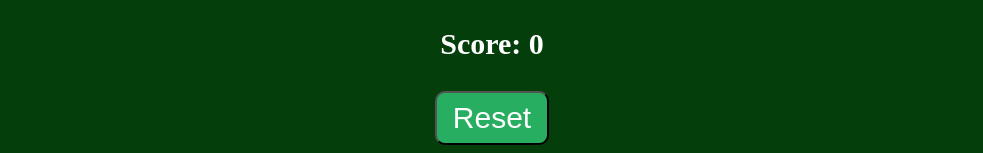
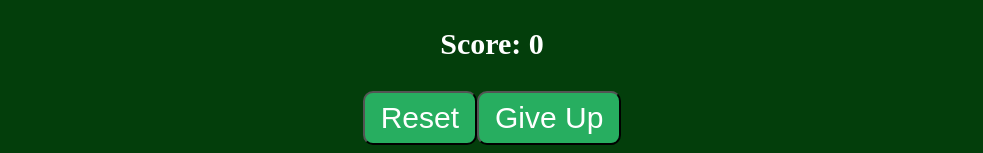
Before and after one commit to VeerTheDeer/MemoryGame, a plain HTML site: page index.html in a window 1280 px wide. Shown: the part 790-943 px from the top of the page, without its empty margins (148-1131 px from the left). Drawn offline with Linux system fonts and the light colour scheme.

Commit message:
updated give up button

```diff
--- a/index.html
+++ b/index.html
@@ -12,6 +12,7 @@
     <p>Score: <span class="score"></span></p>
     <div class="actions">
         <button onclick="restart()">Reset</button>
+        <button class="give-up-button">Give Up</button>
     </div>
     <script src="index.js"></script>
   </body>
```
